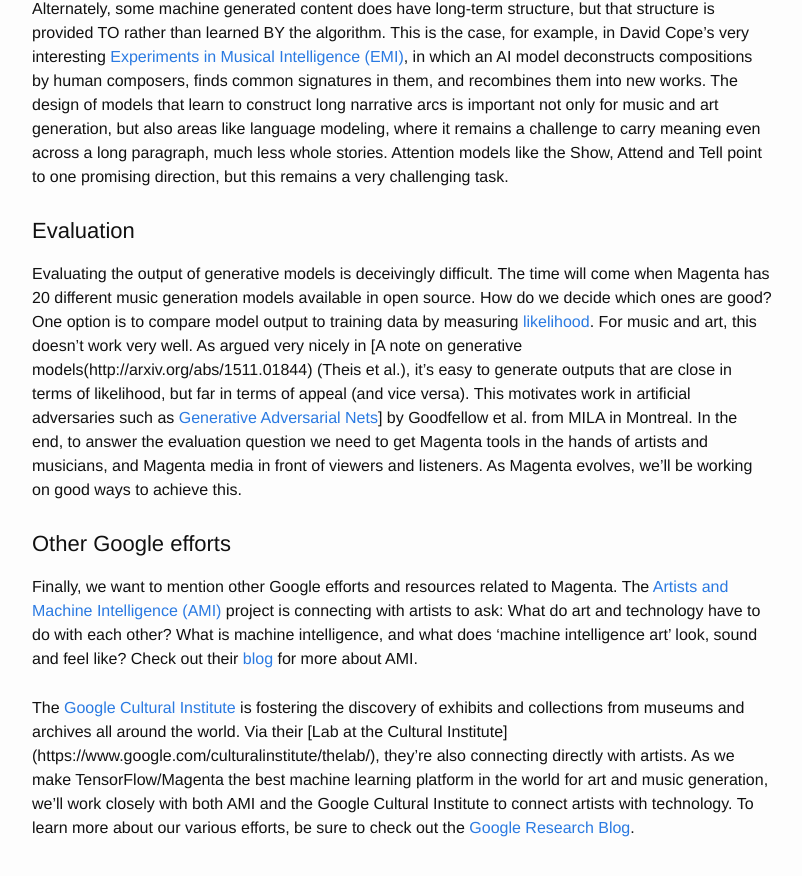
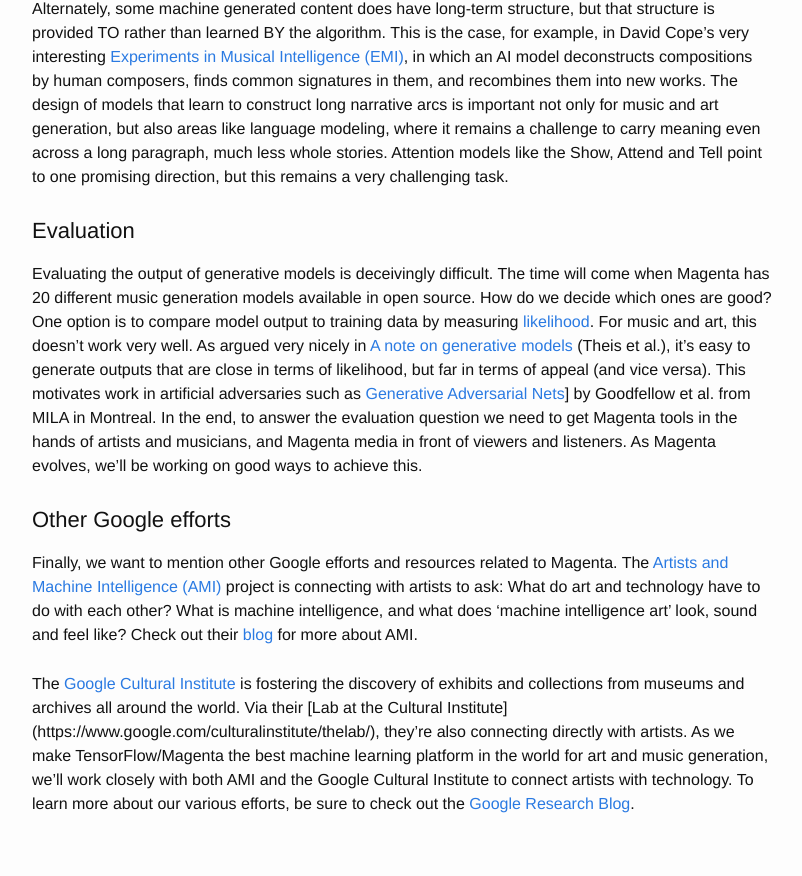
Before and after one commit to magenta/magenta, a Jekyll site: the page built from _posts/2016-06-01-welcome-to-magenta.markdown, in a window 1280 px wide and 900 px high, scrolled down 1946 px. Shown: the top 876 px of the window, without its empty margins (238-1040 px from the left). Built offline with Jekyll 4.4.1, drawn with Linux system fonts in a browser that asks for light colours; some of the changed text lies outside the part shown.

```diff
--- a/_posts/2016-06-01-welcome-to-magenta.markdown
+++ b/_posts/2016-06-01-welcome-to-magenta.markdown
@@ -138,7 +138,7 @@ ones are good?  One option is to compare model output to training data
 by measuring
 [likelihood](https://en.wikipedia.org/wiki/Likelihood_function).  For
 music and art, this doesn't work very well. As argued very nicely in
-[A note on generative models(http://arxiv.org/abs/1511.01844) (Theis
+[A note on generative models](http://arxiv.org/abs/1511.01844) (Theis
 et al.), it's easy to generate outputs that are close in terms of
 likelihood, but far in terms of appeal (and vice versa). This
 motivates work in artificial adversaries such as [Generative
```
Also changed, not shown: other parts of _posts/2016-06-01-welcome-to-magenta.markdown (+1 -1 lines).
